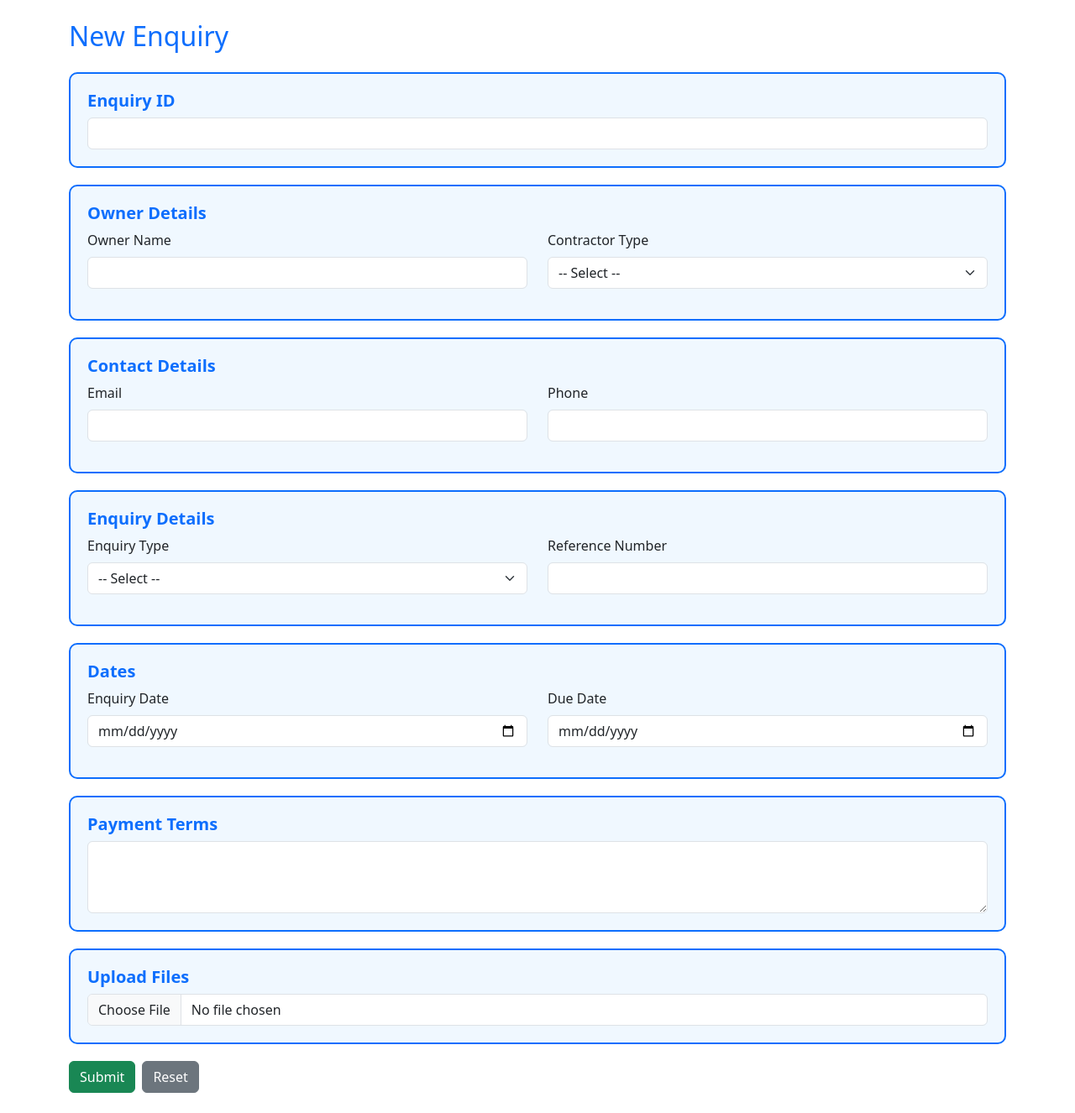
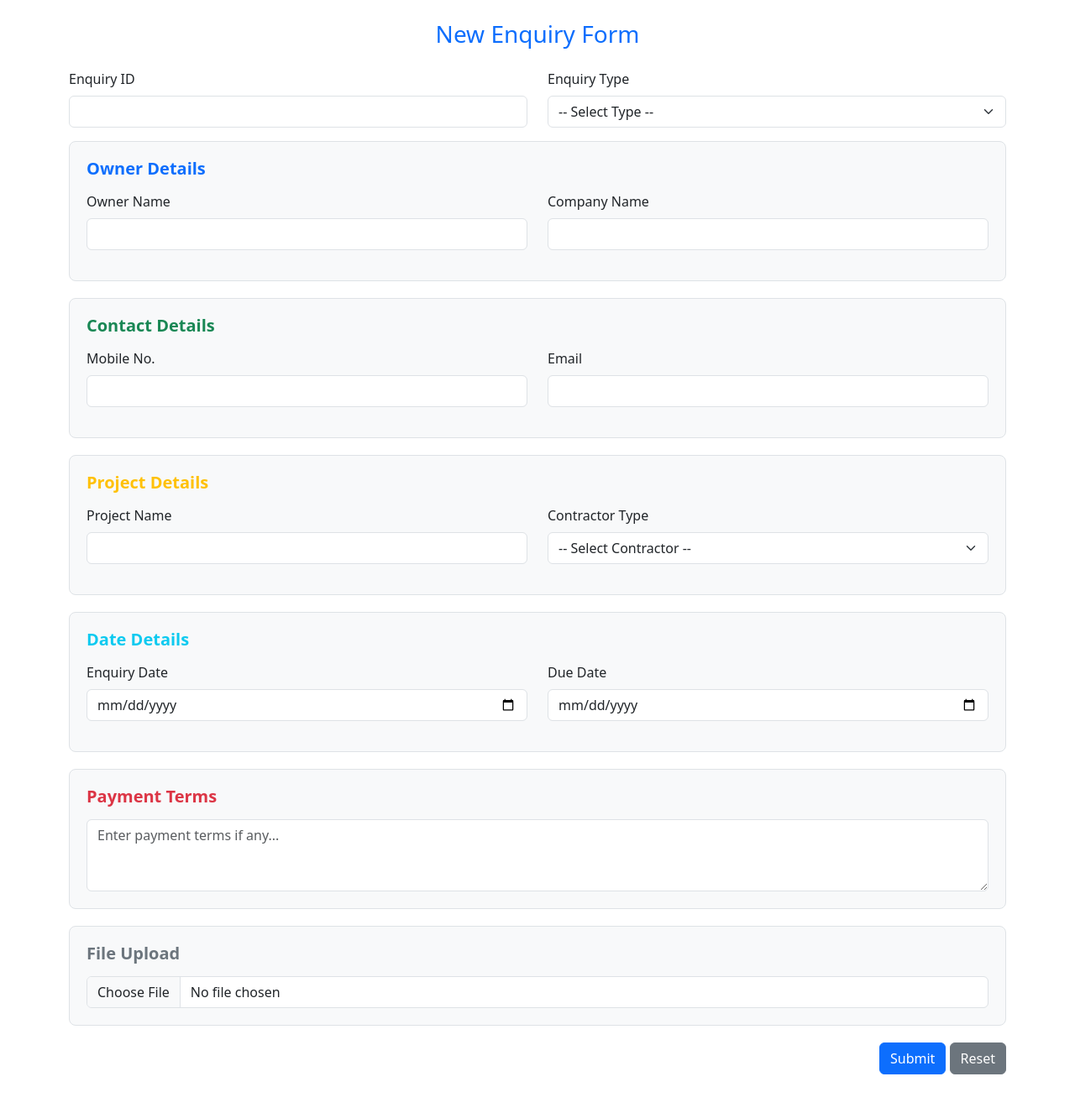
Before and after one commit to Madhan12-tech/Vanes_erp, a Flask app: page /new-enquiry in a window 1280 px wide. Shown: the whole page at 84% size. After the commit the page ends 1280 px from the top, so only its background shows below. Run offline with Flask 3, Linux system fonts and the light colour scheme.

Commit message:
Update new_enquiry.html

```diff
--- a/templates/new_enquiry.html
+++ b/templates/new_enquiry.html
@@ -1,47 +1,86 @@
 <!DOCTYPE html>
 <html lang="en">
 <head>
-  <meta charset="UTF-8" />
-  <meta name="viewport" content="width=device-width, initial-scale=1.0"/>
+  <meta charset="UTF-8">
   <title>New Enquiry</title>
   <link href="https://cdn.jsdelivr.net/npm/bootstrap@5.3.0/dist/css/bootstrap.min.css" rel="stylesheet">
   <style>
-    .section-box {
-      border: 2px solid #0d6efd;
-      border-radius: 10px;
+    h5 {
+      margin-bottom: 15px;
+      font-weight: bold;
+    }
+    .form-section {
+      border: 1px solid #dee2e6;
+      border-radius: 8px;
       padding: 20px;
       margin-bottom: 20px;
-      background-color: #f0f8ff;
-    }
-    .section-box h5 {
-      color: #0d6efd;
-      font-weight: 600;
+      background-color: #f8f9fa;
     }
   </style>
 </head>
 <body>
 <div class="container py-4">
-  <h2 class="mb-4 text-primary">New Enquiry</h2>
-  <form method="POST">
+  <h3 class="text-center mb-4 text-primary">New Enquiry Form</h3>
 
-    <!-- Enquiry ID -->
-    <div class="section-box">
-      <h5>Enquiry ID</h5>
-      <input type="text" class="form-control" name="enquiry_id" value="{{ enquiry_id }}" readonly>
+  <form method="POST" action="/new_enquiry" enctype="multipart/form-data">
+    <!-- Enquiry ID + Enquiry Type -->
+    <div class="row mb-3">
+      <div class="col-md-6">
+        <label class="form-label">Enquiry ID</label>
+        <input type="text" class="form-control" name="enquiry_id" value="{{ enquiry_id }}" readonly>
+      </div>
+      <div class="col-md-6">
+        <label class="form-label">Enquiry Type</label>
+        <select class="form-select" name="enquiry_type" required>
+          <option value="">-- Select Type --</option>
+          <option value="Tender">Tender</option>
+          <option value="Enquiry">Enquiry</option>
+        </select>
+      </div>
     </div>
 
-    <!-- Owner Details -->
-    <div class="section-box">
-      <h5>Owner Details</h5>
+    <!-- Owner Section -->
+    <div class="form-section">
+      <h5 class="text-primary">Owner Details</h5>
       <div class="row">
         <div class="col-md-6 mb-3">
           <label class="form-label">Owner Name</label>
-          <input type="text" name="owner_name" class="form-control" required>
+          <input type="text" class="form-control" name="owner_name" required>
+        </div>
+        <div class="col-md-6 mb-3">
+          <label class="form-label">Company Name</label>
+          <input type="text" class="form-control" name="company_name">
+        </div>
+      </div>
+    </div>
+
+    <!-- Contact Section -->
+    <div class="form-section">
+      <h5 class="text-success">Contact Details</h5>
+      <div class="row">
+        <div class="col-md-6 mb-3">
+          <label class="form-label">Mobile No.</label>
+          <input type="text" class="form-control" name="mobile" required>
+        </div>
+        <div class="col-md-6 mb-3">
+          <label class="form-label">Email</label>
+          <input type="email" class="form-control" name="email">
+        </div>
+      </div>
+    </div>
+
+    <!-- Project Section -->
+    <div class="form-section">
+      <h5 class="text-warning">Project Details</h5>
+      <div class="row">
+        <div class="col-md-6 mb-3">
+          <label class="form-label">Project Name</label>
+          <input type="text" class="form-control" name="project_name" required>
         </div>
         <div class="col-md-6 mb-3">
           <label class="form-label">Contractor Type</label>
-          <select name="contractor_type" class="form-select" required>
-            <option value="">-- Select --</option>
+          <select class="form-select" name="contractor_type" required>
+            <option value="">-- Select Contractor --</option>
             <option>Main Contractor</option>
             <option>Sub Contractor</option>
             <option>Other</option>
@@ -50,70 +89,36 @@
       </div>
     </div>
 
-    <!-- Contact Details -->
-    <div class="section-box">
-      <h5>Contact Details</h5>
-      <div class="row">
-        <div class="col-md-6 mb-3">
-          <label class="form-label">Email</label>
-          <input type="email" name="email" class="form-control">
-        </div>
-        <div class="col-md-6 mb-3">
-          <label class="form-label">Phone</label>
-          <input type="text" name="phone" class="form-control">
-        </div>
-      </div>
-    </div>
-
-    <!-- Enquiry Type -->
-    <div class="section-box">
-      <h5>Enquiry Details</h5>
-      <div class="row">
-        <div class="col-md-6 mb-3">
-          <label class="form-label">Enquiry Type</label>
-          <select name="enquiry_type" class="form-select" required>
-            <option value="">-- Select --</option>
-            <option>Tender</option>
-            <option>Enquiry</option>
-          </select>
-        </div>
-        <div class="col-md-6 mb-3">
-          <label class="form-label">Reference Number</label>
-          <input type="text" name="reference_no" class="form-control">
-        </div>
-      </div>
-    </div>
-
-    <!-- Dates -->
-    <div class="section-box">
-      <h5>Dates</h5>
+    <!-- Date Section -->
+    <div class="form-section">
+      <h5 class="text-info">Date Details</h5>
       <div class="row">
         <div class="col-md-6 mb-3">
           <label class="form-label">Enquiry Date</label>
-          <input type="date" name="enquiry_date" class="form-control">
+          <input type="date" class="form-control" name="enquiry_date">
         </div>
         <div class="col-md-6 mb-3">
           <label class="form-label">Due Date</label>
-          <input type="date" name="due_date" class="form-control">
+          <input type="date" class="form-control" name="due_date">
         </div>
       </div>
     </div>
 
     <!-- Payment Terms -->
-    <div class="section-box">
-      <h5>Payment Terms</h5>
-      <textarea name="payment_terms" class="form-control" rows="3"></textarea>
+    <div class="form-section">
+      <h5 class="text-danger">Payment Terms</h5>
+      <textarea class="form-control" name="payment_terms" rows="3" placeholder="Enter payment terms if any..."></textarea>
     </div>
 
     <!-- File Upload -->
-    <div class="section-box">
-      <h5>Upload Files</h5>
-      <input type="file" class="form-control" name="file">
+    <div class="form-section">
+      <h5 class="text-secondary">File Upload</h5>
+      <input type="file" class="form-control" name="enquiry_file">
     </div>
 
-    <!-- Buttons -->
-    <div class="d-flex gap-2">
-      <button type="submit" class="btn btn-success">Submit</button>
+    <!-- Submit / Reset -->
+    <div class="text-end">
+      <button type="submit" class="btn btn-primary">Submit</button>
       <button type="reset" class="btn btn-secondary">Reset</button>
     </div>
   </form>
```
